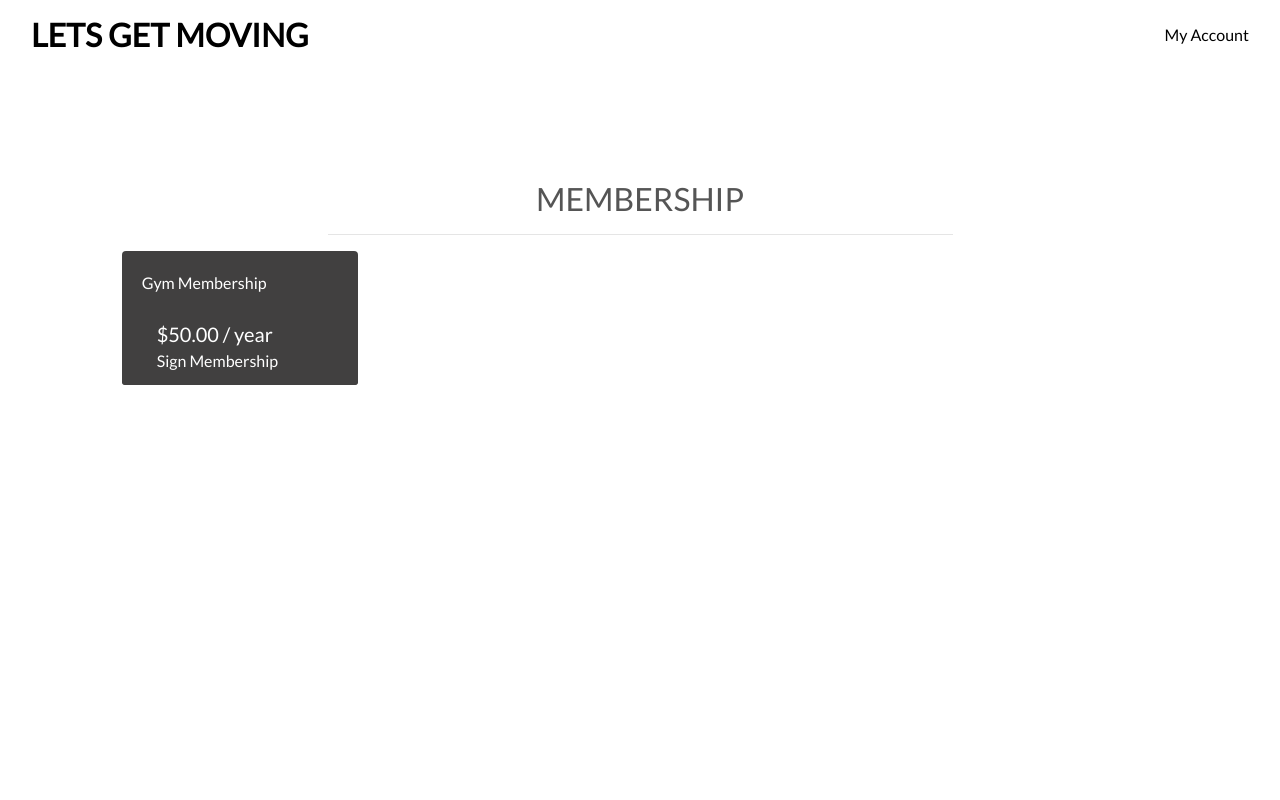
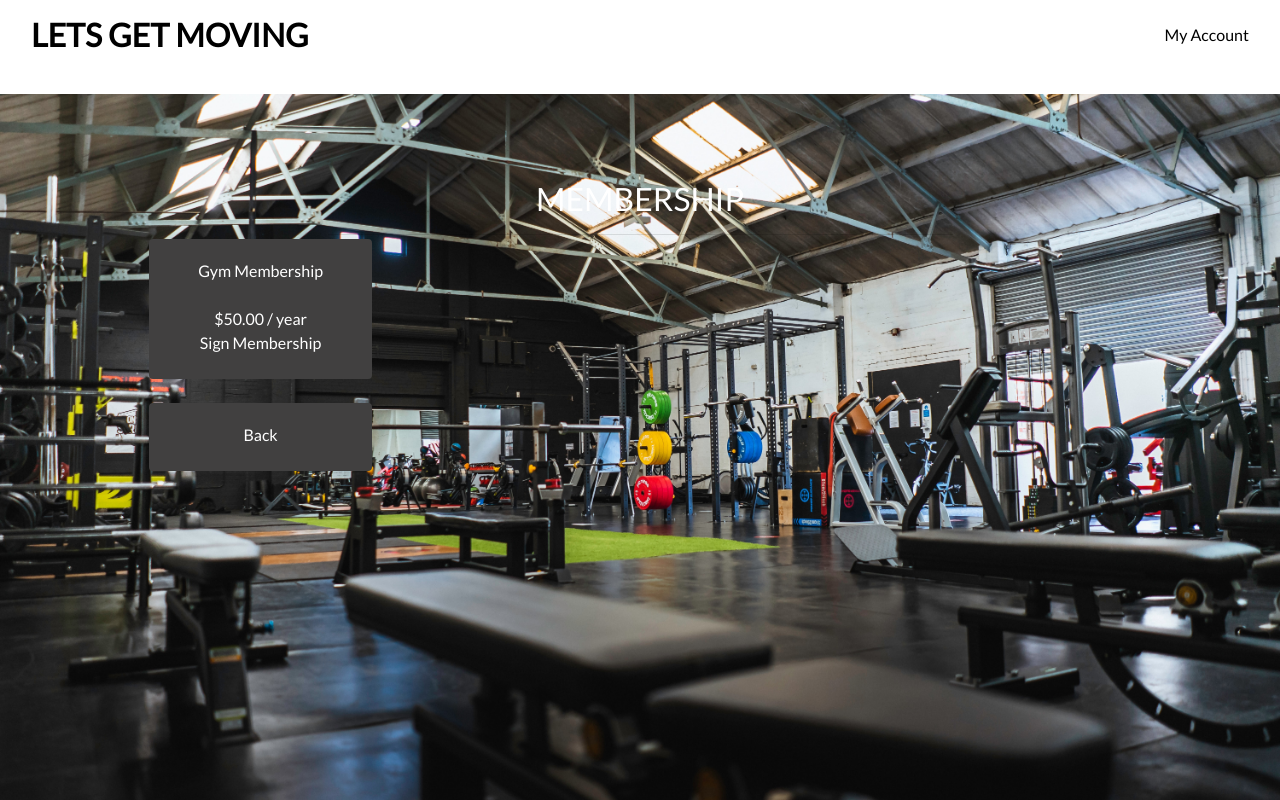
Before and after one commit to 5undel/LGM, a Django app: page /membership/1 in a window 1280 px wide. Run offline with Django 4.2, Linux system fonts and the light colour scheme; data comes from the database, SQL or seed files in the repository; some libraries are stand-ins or nearby versions.

Commit message:
Fix layout style on membership and coach pages

```diff
--- a/membership/templates/membership/product_detail.html
+++ b/membership/templates/membership/product_detail.html
@@ -10,39 +10,43 @@
 {% endblock %}
 
 {% block content %}
-    <div class="overlay"></div>
+
 <div class="container-fluid">
     <div class="row">
         <div class="col text-center mt-3">
-                <h2 class="logo-font">Membership</h2>
+            <h2 class="logo-font text-white">Membership</h2>
             <hr class="w-50 mb-1">
         </div>
     </div>
-        <div class="row">
     <div class="product-container col-10 offset-1">
-                <div class="row mt-1 mb-2"></div>
-                <!-- detaild info about the membership-->
-                <div class="row">
         <div class="col-sm-6 col-md-6 col-lg-4 col-xl-3">
             <div class="card h-100 border-0">
-                                <div class="card-body pb-0">
+                <div class="card-body pb-0 text-center">
                     <p class="mb-0">{{ product.name }}</p>
                     <div class="col">
-                                            <p class="lead mb-0 text-left ">{{ product.description }}</p>
+                        <p class="mb-0 text-white ">{{ product.description }}</p>
                     </div>
                     <br>
                     <div class="col">
-                                            <p class="lead mb-0 text-left ">${{ product.price }} / year</p>
+                        <p class="mb-0 text-white ">${{ product.price }} / year</p>
+                    </div>
+                    <a href="{% url 'checkout' product.id %}" class="text-white">Sign Membership </a>                    <br>
+                </div>
+                <br>
+            </div>
+            <br>
         </div>
     </div>
-                                <div class="card-footer pt-0 border-0 text-left">
-                                    <div class="col">
-                                            <a href="{% url 'checkout' product.id %}" class="text-white">Sign Membership </a>
+    <div class="product-container col-10 offset-1">
+        <div class="col-sm-6 col-md-6 col-lg-4 col-xl-3">
+            <div class="card h-100 border-0">
+                <div class="card-body pb-0 text-center">
+                    <a href="{% url 'membership' %}" class="mb-0 text-white">Back</a>
+                    <br>
                 </div>
+                <br>
             </div>
-                            </div>
-                        </div>
-                </div>
+            <br>
         </div>
     </div>
 </div>
```
Also changed, not shown: pt/templates/pt/coach_detail.html (+27 -17 lines), profiles/templates/profiles/profile.html (line endings or trailing spaces), pt/templates/pt/pt.html (line endings or trailing spaces). Lines whose indentation alone changed are shown as unchanged.
